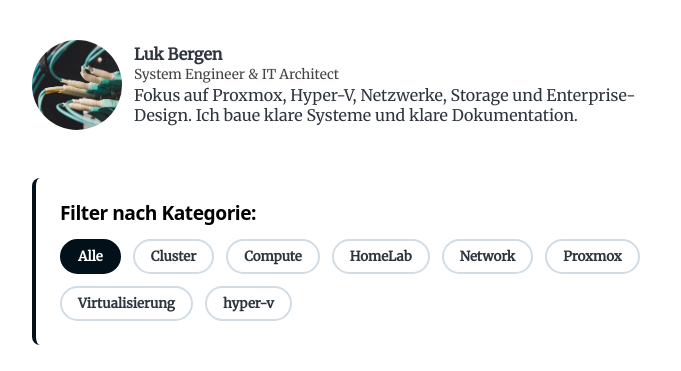
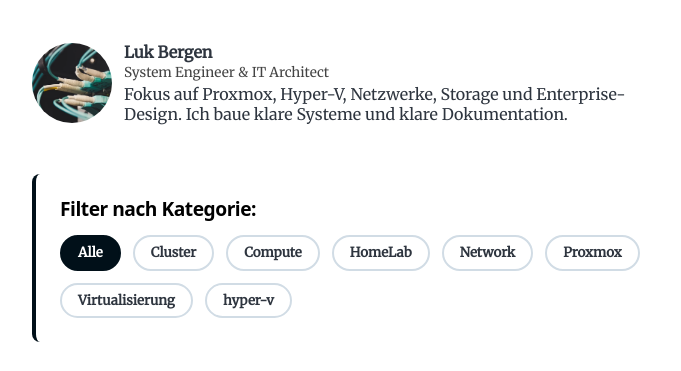
Before and after one commit to yoqedo/project0815, a Gatsby site: page / in a window 1280 px wide. Shown: the part 101-472 px from the top of the page, without its empty margins (292-973 px from the left). Built offline with nearby package versions, Linux system fonts and the light colour scheme; Gatsby itself is replaced by a stand-in of ours.

Commit message:
chnaged image

```diff
--- a/src/components/bio.js
+++ b/src/components/bio.js
@@ -25,9 +25,9 @@
       className="bio-avatar"
       layout="fixed"
       formats={["auto", "webp", "avif"]}
-      src="../images/alt-profile-pic-2.png"
-      width={90}
-      height={90}
+      src="../images/profile-pic.png"
+      width={80}
+      height={80}
       quality={95}
       alt="Profile picture"
     />
```
Also changed, not shown: src/images/P0815_logo.svg (deleted), src/images/p0815logo.png (deleted), src/images/profile-pic.png (renamed from src/images/alt-profile-pic-2.png).
